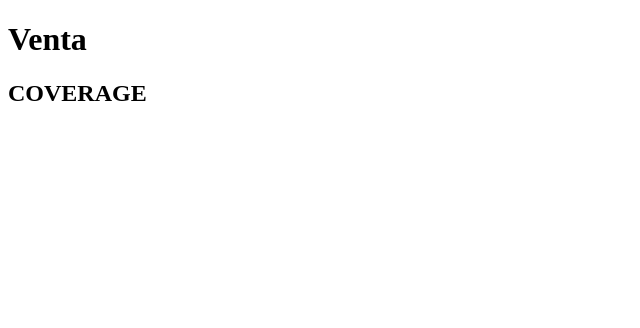
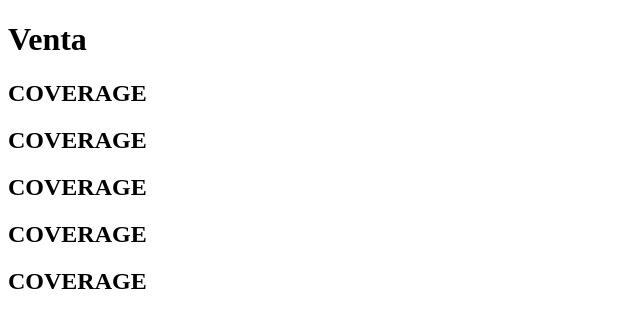
Before and after one commit to dmsfourteamNur/Venta, a website: page html/index.html in a window 1280 px wide. Shown: the whole page, without its empty margins (0-640 px from the left). Drawn offline with Linux system fonts and the light colour scheme.

Commit message:
Update index.html

```diff
--- a/html/index.html
+++ b/html/index.html
@@ -10,5 +10,9 @@
   <body>
     <h1>Venta</h1>
     <h2>COVERAGE</h2>
+    <h2>COVERAGE</h2>
+    <h2>COVERAGE</h2>
+    <h2>COVERAGE</h2>
+    <h2>COVERAGE</h2>
   </body>
 </html>
```
